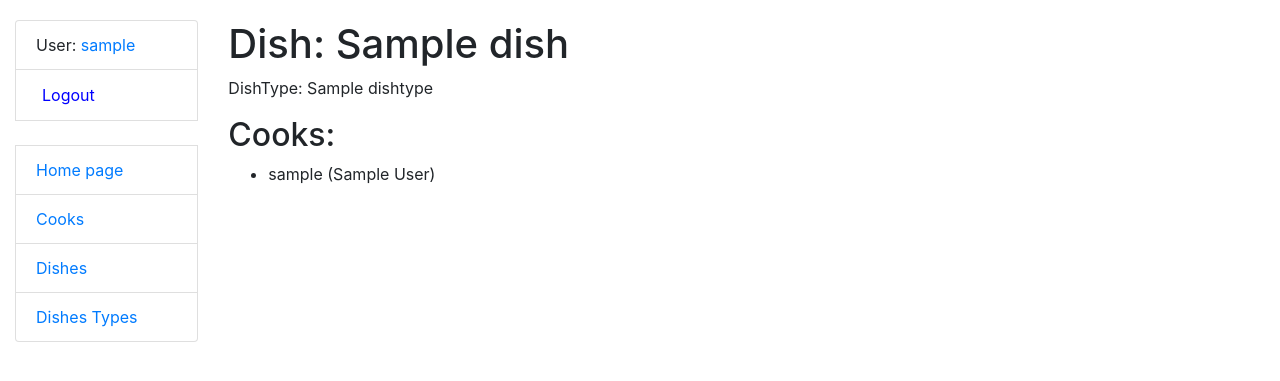
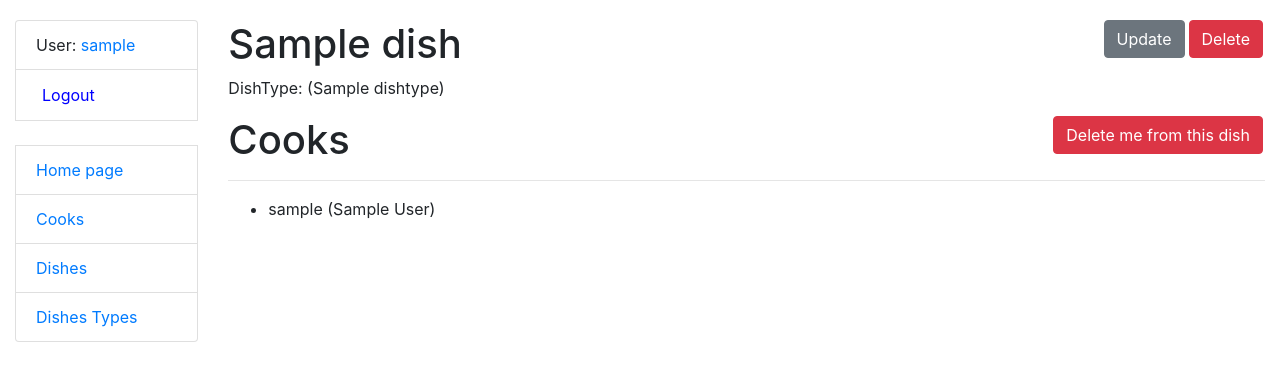
Before and after one commit to olegicks/restaurant-service, a Django app: page /dishes/1/ in a window 1280 px wide. Shown: the top 381 px of the page. Run offline with Django 5.2, Linux system fonts and the light colour scheme; a user stored in the database is signed in; tables that the repository leaves empty hold one stand-in row (values such as "Sample post").

Commit message:
add the ability to assign a cook to a dish

```diff
--- a/restaurant/urls.py
+++ b/restaurant/urls.py
@@ -15,6 +15,7 @@ from .views import (
     CookCreateView,
     CookUpdateView,
     CookDeleteView,
+    toggle_dish_assign,
 )
 
 app_name = "restaurant"
@@ -50,12 +51,18 @@ urlpatterns = [
         name="dish-update",
     ),
     path(
+        "dishes/<int:pk>/toggle-assign/",
+        toggle_dish_assign,
+        name="toggle-dish-assign",
+    ),
+    path(
         "dish/<int:pk>/delete/",
         DishDeleteView.as_view(),
         name="dish-delete"
     ),
     path("dishes/<int:pk>/", DishDetailView.as_view(), name="dish-detail"),
     path("cooks/", CookListView.as_view(), name="cook-list"),
+
     path(
         "cooks/create/",
         CookCreateView.as_view(),
--- a/restaurant/views.py
+++ b/restaurant/views.py
@@ -1,3 +1,5 @@
+from django.contrib.auth.decorators import login_required
+from django.http import HttpResponseRedirect
 from django.urls import reverse_lazy
 from django.views import generic
 from django.views.generic import TemplateView, ListView, DetailView
@@ -99,3 +101,15 @@ class CookUpdateView(LoginRequiredMixin, generic.UpdateView):
 class CookDeleteView(LoginRequiredMixin, generic.DeleteView):
     model = Cook
     success_url = reverse_lazy("restaurant:cook-list")
+
+@login_required
+def toggle_dish_assign(request, pk):
+    cook = Cook.objects.get(id=request.user.id)
+    dish = Dish.objects.get(id=pk)
+
+    if dish in cook.dishes.all():
+        cook.dishes.remove(dish)
+    else:
+        cook.dishes.add(dish)
+
+    return HttpResponseRedirect(reverse_lazy("restaurant:dish-detail", args=[pk]))
--- a/templates/restaurant/dish_detail.html
+++ b/templates/restaurant/dish_detail.html
@@ -1,9 +1,29 @@
 {% extends "base.html" %}
 
 {% block content %}
-<h1>Dish: {{ object.name }}</h1>
-<p>DishType: {{ object.dish_type.name }}</p>
-<h2>Cooks:</h2>
+  <h1>
+    {{ dish.name }}
+    <a href="{% url 'restaurant:dish-delete' pk=dish.id %}" class="btn btn-danger link-to-page">
+      Delete
+    </a>
+
+    <a href="{% url 'restaurant:dish-update' pk=dish.id %}" class="btn btn-secondary link-to-page">
+      Update
+    </a>
+  </h1>
+  <p>DishType: ({{ dish.dish_type.name }})</p>
+  <h1>Cooks
+    {% if dish in user.dishes.all %}
+      <a href="{% url 'restaurant:toggle-dish-assign' pk=dish.id %}" class="btn btn-danger link-to-page">
+        Delete me from this dish
+      </a>
+    {% else %}
+      <a href="{% url 'restaurant:toggle-dish-assign' pk=dish.id %}" class="btn btn-success link-to-page">
+        Assign me to this dish
+      </a>
+    {% endif %}
+  </h1>
+  <hr>
   <ul>
     {% for cook in dish.cooks.all %}
       <li>{{ cook.username }} ({{ cook.first_name }} {{ cook.last_name }})</li>
```
